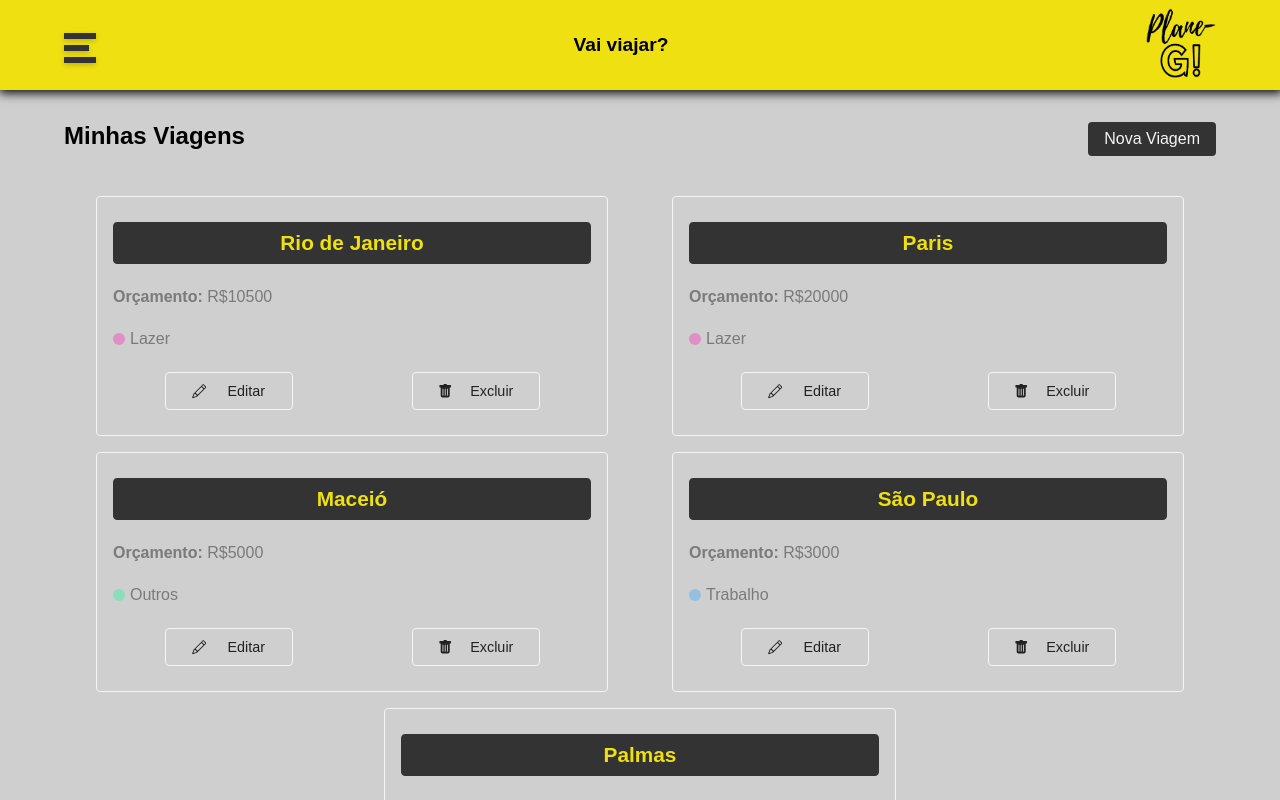
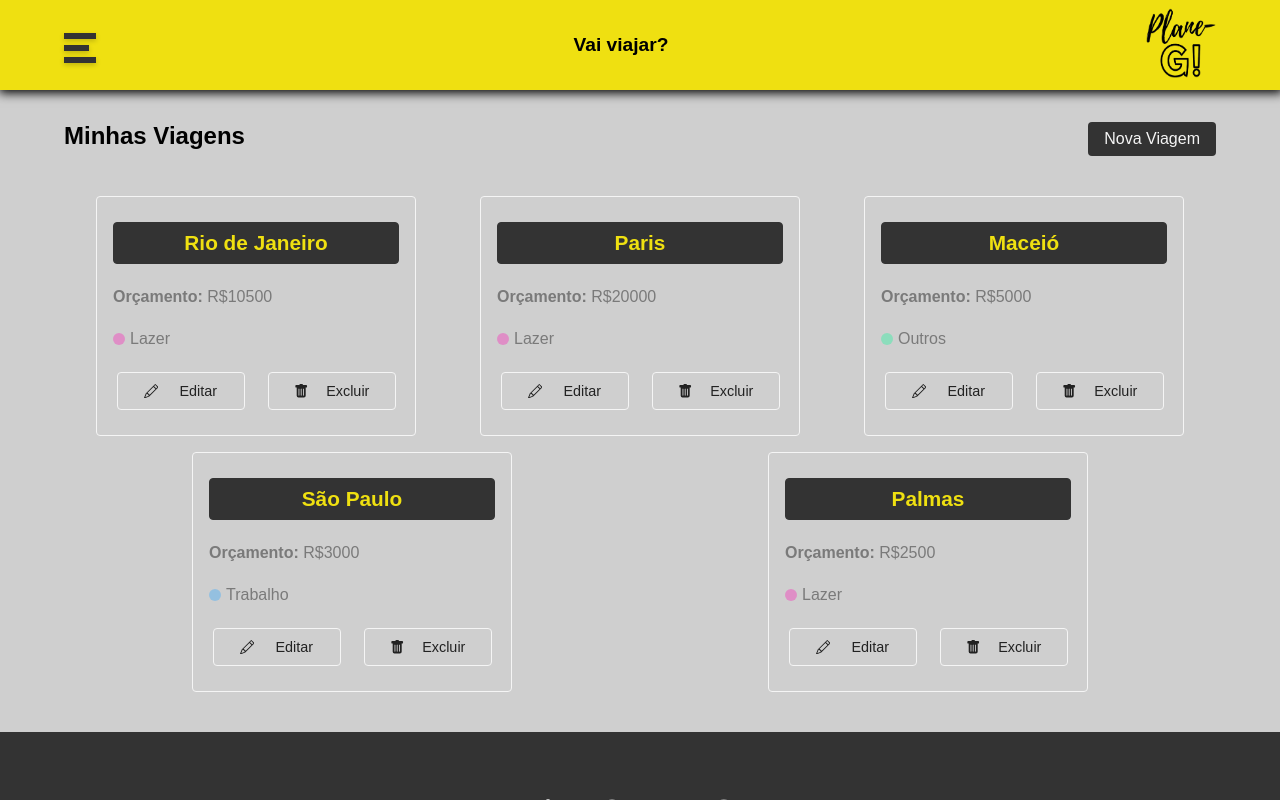
Before and after one commit to alexandreSouza31/plane-G, a React (Create React App) app: page /trips in a window 1280 px wide. Shown: the top 800 px of the page. Built offline with nearby package versions, Linux system fonts and the light colour scheme; data requests are answered from the project's data file.

Commit message:
will adjust the responsiveness of travel cards

```diff
--- a/src/components/trip/TripCard.module.css
+++ b/src/components/trip/TripCard.module.css
@@ -71,16 +71,18 @@
     background-color: rgba(24, 248, 155, 0.365);
 }
 
-.description_expense{
+.description_expense {
     max-height: 80px;
-    overflow-y: scroll;
-    margin: 1rem 0;
+    width: 200px;
+    overflow: scroll;
+    word-break: break-all;
+    margin: 1rem auto;
     padding: .5rem;
     border: whitesmoke solid 1px;
     border-radius: 4px;
 }
 
-.card_container_expense .trip_card_actions button{
+.card_container_expense .trip_card_actions button {
     border-color: #222;
 }
 
@@ -118,3 +120,9 @@
     color: #efe011;
     background-color: #333;
 }
+
+@media screen and (min-width:1100px) {
+    .card_container {
+        max-width: 25vw;
+    }
+}
```
